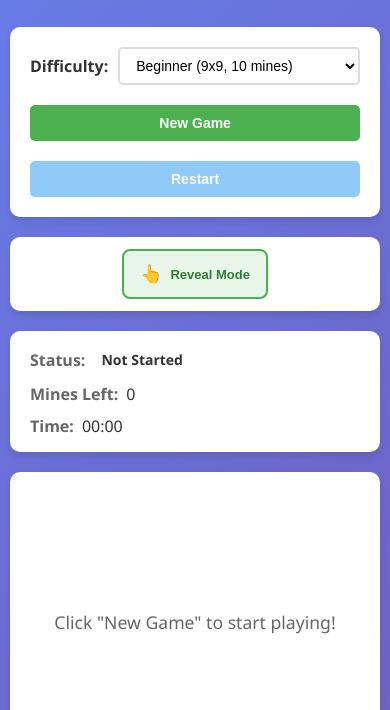
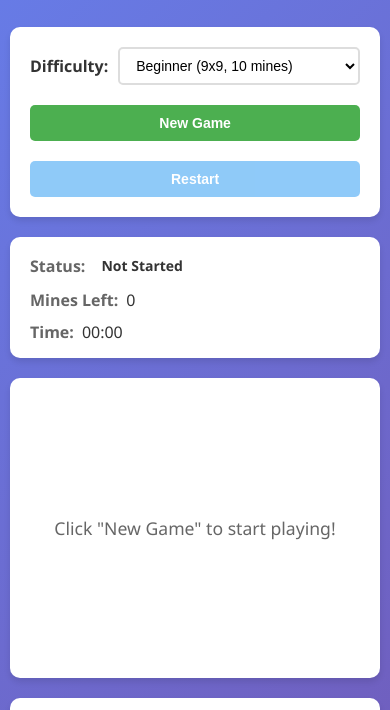
Before and after one commit to codemonkeycxy/temporal-minesweeper, a website: page public/index.html in a window 390 px wide. Shown: the part 120-830 px from the top of the page. Drawn offline with Linux system fonts and the light colour scheme.

Commit message:
remove mode toggle button

```diff
--- a/public/index.html
+++ b/public/index.html
@@ -43,12 +43,7 @@
             <button id="restart-btn" class="btn btn-secondary" disabled>Restart</button>
         </div>
 
-        <div class="mobile-controls">
-            <button id="mode-toggle-btn" class="btn btn-mode" data-mode="reveal">
-                <span class="mode-icon">👆</span>
-                <span class="mode-text">Reveal Mode</span>
-            </button>
-        </div>
+
 
         <div class="game-info">
             <div class="info-item">
@@ -84,10 +79,9 @@
             <div class="controls-section">
                 <h4>Mobile Controls:</h4>
                 <ul>
-                    <li><strong>Tap</strong> - Reveal a cell (in Reveal Mode) or Flag a cell (in Flag Mode)</li>
+                    <li><strong>Tap</strong> - Reveal a cell</li>
                     <li><strong>Long press</strong> - Flag/unflag a cell as a mine</li>
                     <li><strong>Double tap</strong> - Mass open adjacent cells (when flags match the number)</li>
-                    <li><strong>Mode Toggle</strong> - Switch between Reveal and Flag modes</li>
                 </ul>
             </div>
             <div class="game-rules">
--- a/public/script.js
+++ b/public/script.js
@@ -6,7 +6,6 @@ class MinesweeperGame {
         this.timerInterval = null;
 
         // Mobile interaction state
-        this.mobileMode = 'reveal'; // 'reveal' or 'flag'
         this.touchStartTime = 0;
         this.touchStartPos = { x: 0, y: 0 };
         this.longPressTimer = null;
@@ -17,7 +16,6 @@ class MinesweeperGame {
         this.initializeElements();
         this.attachEventListeners();
         this.updateCustomConfigVisibility();
-        this.updateModeToggleButton();
     }
 
     initializeElements() {
@@ -32,7 +30,6 @@ class MinesweeperGame {
         this.minesLeft = document.getElementById('mines-left');
         this.gameTime = document.getElementById('game-time');
         this.gameBoard = document.getElementById('game-board');
-        this.modeToggleBtn = document.getElementById('mode-toggle-btn');
     }
 
     attachEventListeners() {
@@ -43,7 +40,6 @@ class MinesweeperGame {
 
         this.newGameBtn.addEventListener('click', () => this.createNewGame());
         this.restartBtn.addEventListener('click', () => this.restartGame());
-        this.modeToggleBtn.addEventListener('click', () => this.toggleMobileMode());
 
         // Prevent middle-click scroll behavior on the entire game board area
         document.addEventListener('mousedown', (e) => {
@@ -77,21 +73,7 @@ class MinesweeperGame {
         });
     }
 
-    toggleMobileMode() {
-        this.mobileMode = this.mobileMode === 'reveal' ? 'flag' : 'reveal';
-        this.updateModeToggleButton();
-    }
 
-    updateModeToggleButton() {
-        if (this.mobileMode === 'reveal') {
-            this.modeToggleBtn.innerHTML = '<span class="mode-icon">👆</span><span class="mode-text">Reveal Mode</span>';
-            this.modeToggleBtn.className = 'btn btn-mode reveal-mode';
-        } else {
-            this.modeToggleBtn.innerHTML = '<span class="mode-icon">🚩</span><span class="mode-text">Flag Mode</span>';
-            this.modeToggleBtn.className = 'btn btn-mode flag-mode';
-        }
-        this.modeToggleBtn.dataset.mode = this.mobileMode;
-    }
 
     updateCustomConfigVisibility() {
         const isCustom = this.difficultySelect.value === 'custom';
@@ -535,17 +517,9 @@ class MinesweeperGame {
     }
 
     handleSingleTap(row, col, cell) {
-        if (this.mobileMode === 'reveal') {
-            // Reveal mode - tap to reveal
-            if (!cell.isRevealed && !cell.isFlagged) {
-                this.makeMove(row, col, 'reveal');
-            }
-        } else {
-            // Flag mode - tap to flag/unflag
-            if (!cell.isRevealed) {
-                const action = cell.isFlagged ? 'unflag' : 'flag';
-                this.makeMove(row, col, action);
-            }
+        // Tap to reveal (long press handles flagging)
+        if (!cell.isRevealed && !cell.isFlagged) {
+            this.makeMove(row, col, 'reveal');
         }
     }
 
--- a/public/styles.css
+++ b/public/styles.css
@@ -123,64 +123,7 @@ header p {
     background: #1976D2;
 }
 
-.mobile-controls {
-    background: white;
-    padding: 15px 20px;
-    border-radius: 10px;
-    box-shadow: 0 4px 6px rgba(0,0,0,0.1);
-    margin-bottom: 20px;
-    display: none; /* Hidden by default on desktop */
-    justify-content: center;
-    align-items: center;
-}
 
-.btn-mode {
-    padding: 12px 24px;
-    border: 2px solid #ddd;
-    border-radius: 8px;
-    font-size: 16px;
-    font-weight: 600;
-    cursor: pointer;
-    transition: all 0.3s ease;
-    display: flex;
-    align-items: center;
-    gap: 8px;
-    background: #f8f9fa;
-    color: #333;
-    min-width: 140px;
-    justify-content: center;
-}
-
-.btn-mode.reveal-mode {
-    background: #e8f5e9;
-    border-color: #4caf50;
-    color: #2e7d32;
-}
-
-.btn-mode.reveal-mode:hover {
-    background: #c8e6c9;
-    transform: translateY(-1px);
-}
-
-.btn-mode.flag-mode {
-    background: #fff3e0;
-    border-color: #ff9800;
-    color: #e65100;
-}
-
-.btn-mode.flag-mode:hover {
-    background: #ffe0b2;
-    transform: translateY(-1px);
-}
-
-.mode-icon {
-    font-size: 18px;
-}
-
-.mode-text {
-    font-size: 14px;
-    font-weight: 600;
-}
 
 .game-info {
     background: white;
@@ -396,16 +339,7 @@ header p {
         justify-content: center;
     }
 
-    .mobile-controls {
-        display: flex; /* Show on mobile devices */
-        padding: 12px 15px;
-    }
 
-    .btn-mode {
-        padding: 14px 20px;
-        font-size: 15px;
-        min-width: 160px;
-    }
 
     .game-info {
         flex-direction: column;
@@ -451,13 +385,5 @@ header p {
         font-size: 12px;
     }
 
-    .btn-mode {
-        padding: 12px 16px;
-        font-size: 14px;
-        min-width: 140px;
-    }
 
-    .mode-text {
-        font-size: 13px;
-    }
 }
```
